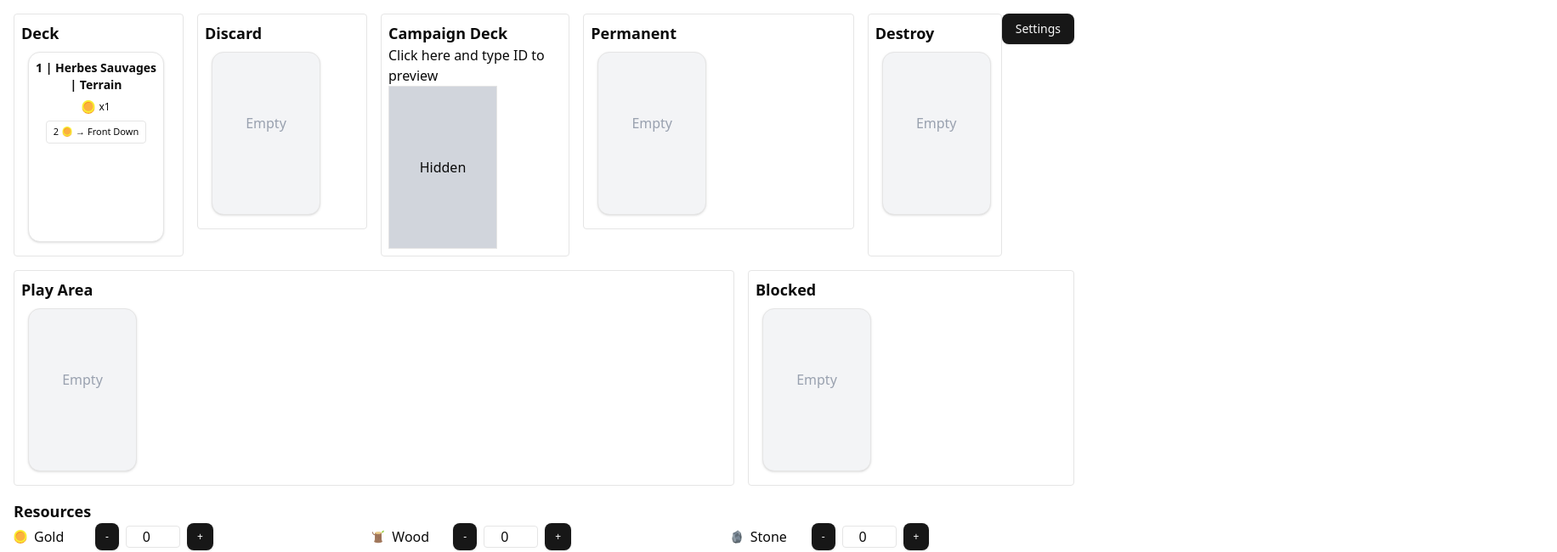
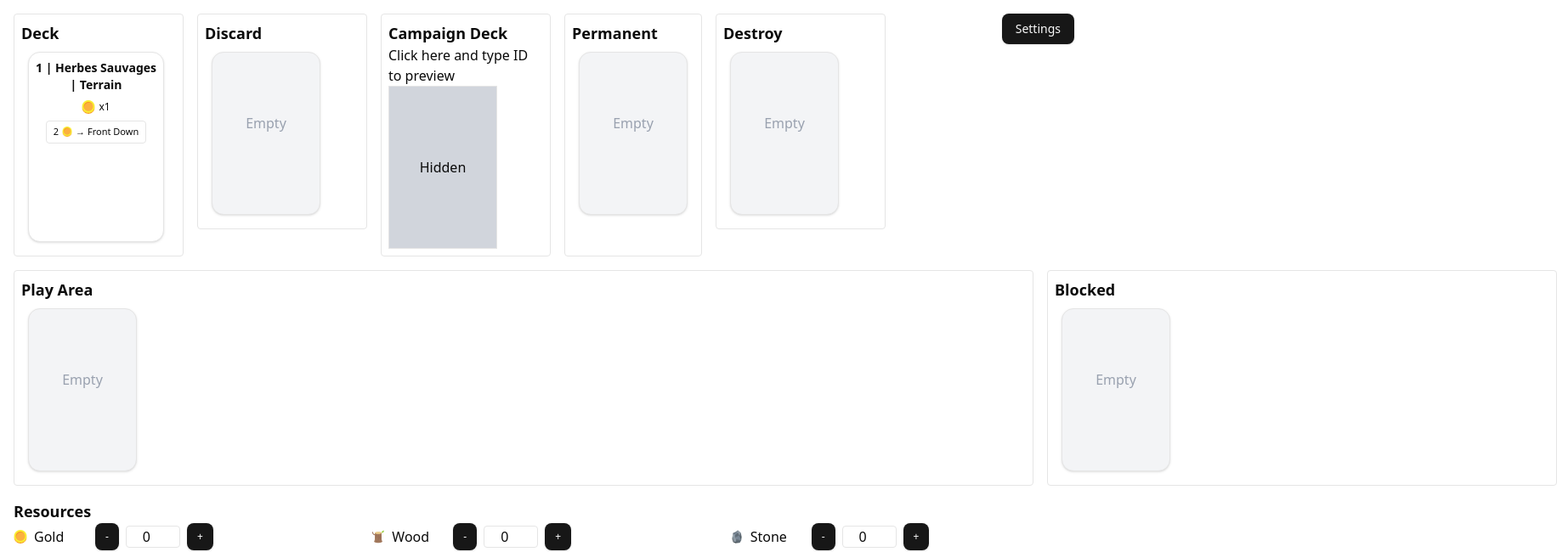
Before and after one commit to Keleonix/Kingdom-Legacy-Digital, a React (Vite) app: page / in a window 1280 px wide. Shown: the top 650 px of the page at 85% size, 1832 px wide, since content can reach past the window. Built offline with nearby package versions, Linux system fonts and the light colour scheme.

Commit message:
Small UI improvements

```diff
--- a/src/App.tsx
+++ b/src/App.tsx
@@ -403,12 +403,9 @@ function Zone({
 let containerClass = "grid gap-2";
 let gridTemplate: string | undefined;
 
-if (name === "Play Area") {
+if (name === "Play Area" || name === "Permanent" || name === "Blocked") {
   // Mobile-friendly flex row with wrap
   containerClass = "flex flex-wrap gap-2 justify-start items-start";
-} else if ((name === "Permanent" || name === "Blocked") && displayCards.length < 6) {
-  // Expand horizontally (1–5 columns only)
-  gridTemplate = `repeat(${displayCards.length || 1}, minmax(0, 1fr))`;
 } else {
   // Default: responsive grid for mobile
   const cols = Math.min(6, displayCards.length || 1);
@@ -1020,7 +1017,7 @@ export default function Game() {
             </div>
 
             {/* Campaign Deck */}
-            <div className="p-2 border rounded">
+            <div className="max-h-[300px] max-w-[200px] p-2 border rounded">
               <h2 className="text-lg font-bold">Campaign Deck</h2>
               <p>Click here and type ID to preview</p>
               <div
@@ -1036,7 +1033,7 @@ export default function Game() {
             </div>
 
             {/* Permanent zone */}
-            <div className="w-96">
+            <div className="flex flex-col lg:flex-row gap-4">
               <Zone
                 name="Permanent"
                 cards={permanentZone}
@@ -1047,7 +1044,16 @@ export default function Game() {
               />
             </div>
 
-            <Zone name="Destroy" cards={[]} onDrop={(p) => dropToDestroy(p)} onRightClick={() => {}} />
+            {/* Destroy */}
+            <div className="min-w-[200px]">
+              <Zone
+                name="Destroy"
+                cards={[]}
+                onDrop={(p) => dropToDestroy(p)}
+                onRightClick={() => {}}
+                onTapAction={undefined}
+              />
+            </div>
           </div>
 
           {/* Settings button */}
@@ -1056,9 +1062,9 @@ export default function Game() {
           </div>
         </div>
 
-        {/* Play Area + Blocked (blocked to the right) */}
+        {/* Play Area */}
         <div className="flex flex-col lg:flex-row gap-4">
-          <div className="flex-1 min-w-0">
+          <div className="flex-1 min-w-[1200px]">
             <Zone
               name="Play Area"
               cards={playArea}
@@ -1068,8 +1074,8 @@ export default function Game() {
             />
           </div>
 
-          {/* Blocked zone: visible but not interactable except via drag/drop to it explicitly */}
-          <div className="w-full lg:w-96">
+          {/* Blocked zone */}
+          <div className="w-full lg:w-96 min-w-[600px]">
             <Zone
               name="Blocked"
               cards={blockedZone}
```
